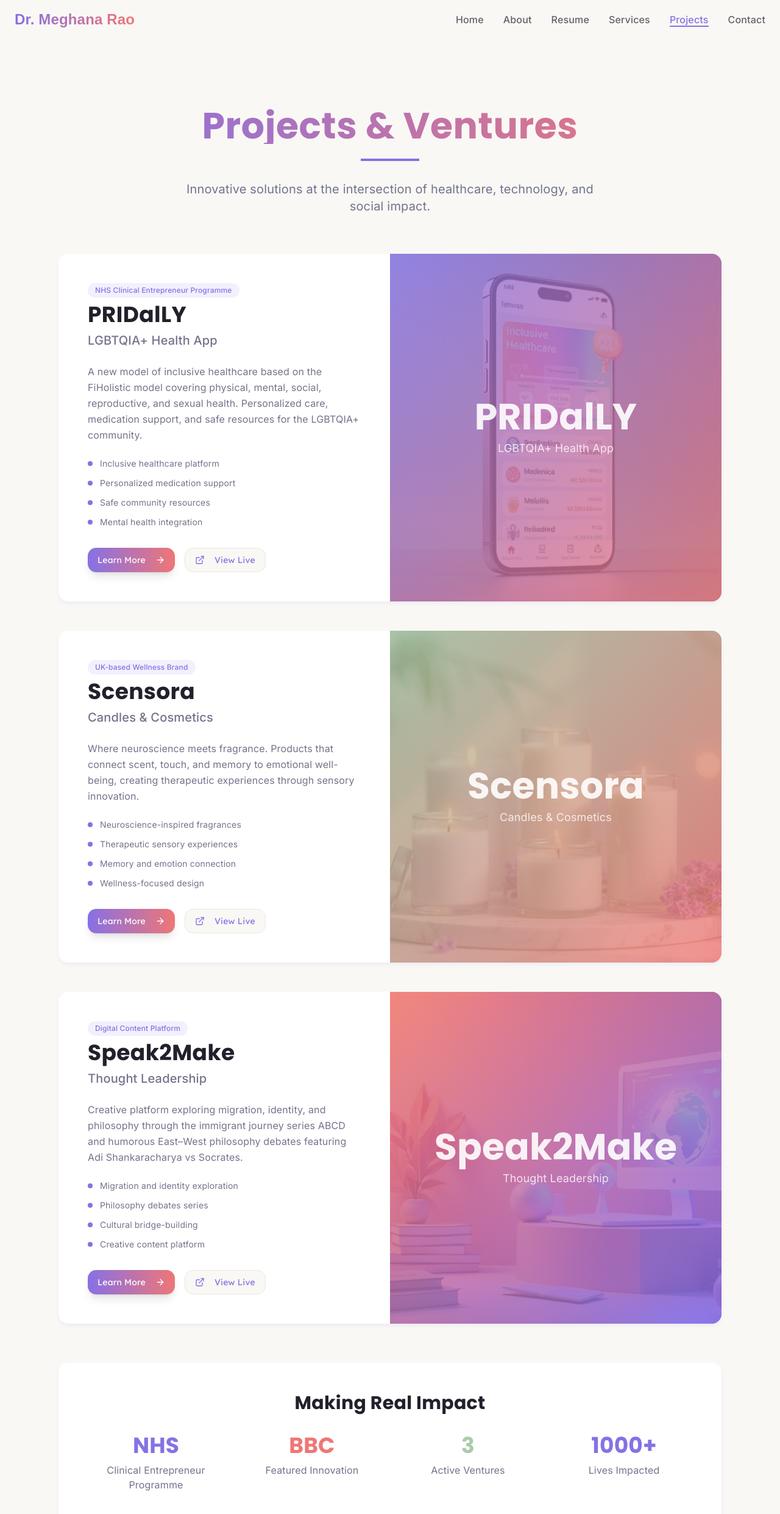
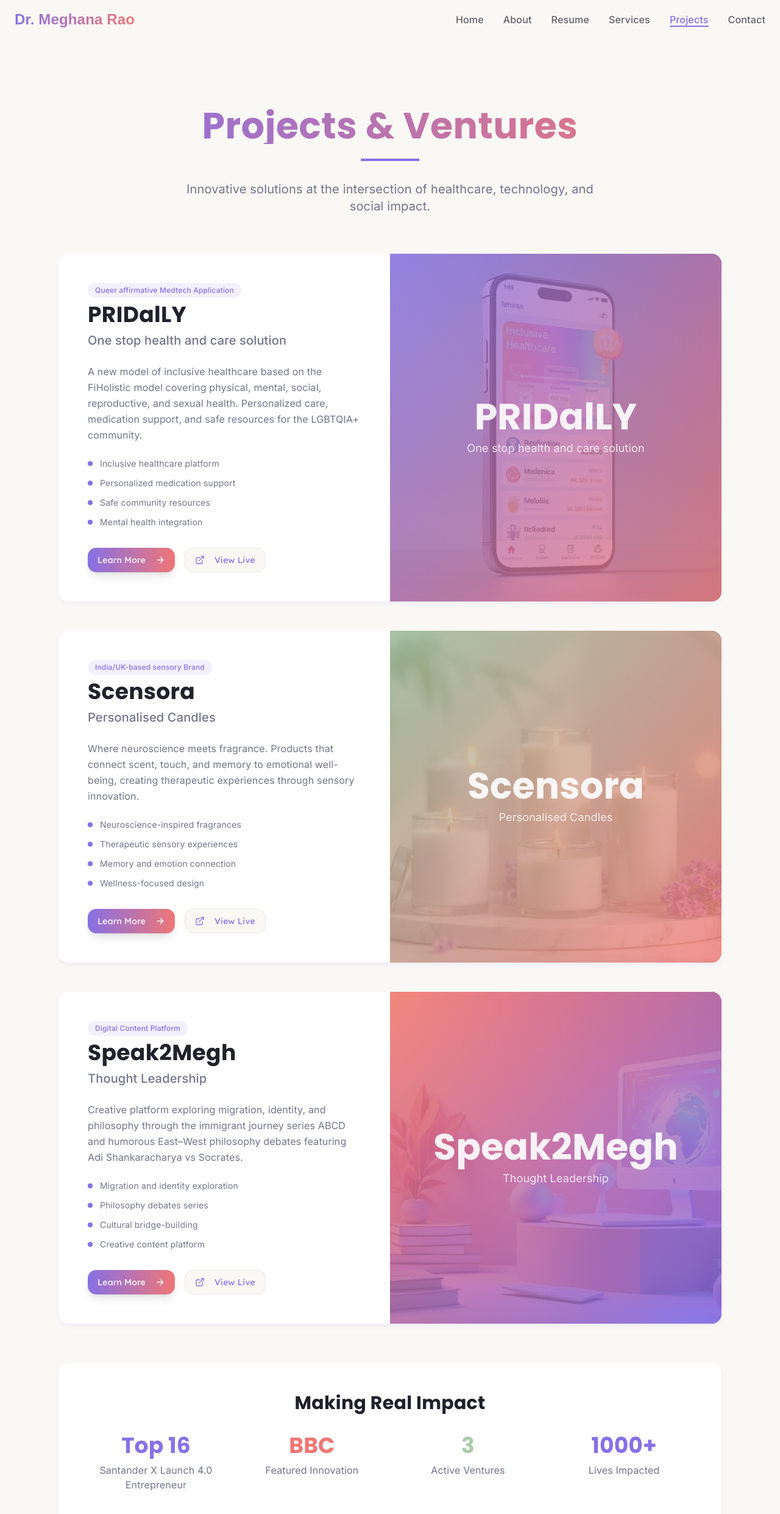
Before and after one commit to kagodamos148/meghana-portfolio, a React (Vite) app: page /projects in a window 1280 px wide. Shown: the top 2482 px of the page at 61% size. Built offline with nearby package versions, Linux system fonts and the light colour scheme; the HTML template or start-up script is replaced by a standard one; a web font is replaced by a local one.

Commit message:
Minor modifications

```diff
--- a/src/components/ProjectCarousel.tsx
+++ b/src/components/ProjectCarousel.tsx
@@ -10,7 +10,6 @@
     title: "PRIDalLY",
     subtitle: "LGBTQIA+ Health App",
     description: "A new model of inclusive healthcare based on the FiHolistic model covering physical, mental, social, reproductive, and sexual health.",
-    status: "NHS Clinical Entrepreneur Programme",
     color: "from-primary to-accent",
     image: pradallyHero
   },
--- a/src/pages/About.tsx
+++ b/src/pages/About.tsx
@@ -83,7 +83,7 @@
                   <h3 className="text-lg lg:text-xl font-heading font-semibold">Recognitions</h3>
                 </div>
                 <div className="space-y-2 text-sm font-body text-muted-foreground relative z-10">
-                  <p>NHS Clinical Entrepreneur</p>
+                  <p>Santander X 4.0 - Top 16 entrepreneur</p>
                   <p>Tata Scholar</p>
                   <p>BBC-featured speaker</p>
                 </div>
--- a/src/pages/Contact.tsx
+++ b/src/pages/Contact.tsx
@@ -9,19 +9,19 @@
     {
       name: 'Email',
       icon: Mail,
-      href: 'mailto:contact@meghanarao.com',
+      href: 'mailto:speaktomegh@gmail.com',
       color: 'hover:text-primary'
     },
     {
       name: 'LinkedIn',
       icon: Linkedin,
-      href: '#',
+      href: 'https://www.linkedin.com/in/dr-meghana-nadendla-gmbpss-88a346128/',
       color: 'hover:text-blue-600'
     },
     {
       name: 'Instagram',
       icon: Instagram,
-      href: '#',
+      href: 'https://www.instagram.com/speaktomegh/',
       color: 'hover:text-pink-600'
     }
   ];
@@ -102,7 +102,7 @@
                     </div>
                     <div>
                       <p className="font-heading font-semibold">Location</p>
-                      <p className="text-muted-foreground">United Kingdom</p>
+                      <p className="text-muted-foreground">Cambridge, United Kingdom</p>
                     </div>
                   </div>
 
@@ -112,7 +112,7 @@
                     </div>
                     <div>
                       <p className="font-heading font-semibold">Email</p>
-                      <p className="text-muted-foreground">contact@meghanarao.com</p>
+                      <p className="text-muted-foreground">speaktomegh@gmail.com</p>
                     </div>
                   </div>
                 </div>
--- a/src/pages/Index.tsx
+++ b/src/pages/Index.tsx
@@ -19,7 +19,7 @@
             </h1>
             <div className="text-lg md:text-xl lg:text-2xl font-body text-muted-foreground mb-8 animate-fade-in" style={{animationDelay: '0.2s'}}>
               <span className="text-primary font-semibold">Clinical Pharmacist</span> • {' '}
-              <span className="text-accent font-semibold">Psychologist</span> • {' '}
+              <span className="text-accent font-semibold">Pyschology trainee</span> • {' '}
               <span className="text-secondary font-semibold">Social Entrepreneur</span>
             </div>
             <div className="flex flex-col sm:flex-row gap-4 lg:gap-6 justify-center mb-12 animate-slide-up" style={{animationDelay: '0.4s'}}>
@@ -39,10 +39,10 @@
 
             {/* Floating elements */}
             <div className="flex flex-col sm:flex-row justify-center items-center space-y-4 sm:space-y-0 sm:space-x-8 text-sm text-muted-foreground animate-float">
-              <div className="flex items-center space-x-2">
+              {/* <div className="flex items-center space-x-2">
                 <div className="w-2 h-2 bg-primary rounded-full animate-pulse"></div>
                 <span>NHS Clinical Entrepreneur</span>
-              </div>
+              </div> */}
               <div className="flex items-center space-x-2">
                 <div className="w-2 h-2 bg-accent rounded-full animate-pulse" style={{animationDelay: '1s'}}></div>
                 <span>BBC Featured</span>
@@ -70,7 +70,7 @@
               <span className="text-gradient">Science & Humanity</span>
             </h2>
             <p className="text-lg lg:text-xl font-body text-muted-foreground leading-relaxed mb-8">
-              I'm Meghana Rao Nadendla, bridging clinical expertise with innovation. My work
+              I'm Meghana Rao Nadendla (Nadella), bridging clinical expertise with innovation. My work
               spans from LGBTQIA+ digital health solutions to sensory well-being products,
               always with the goal of creating more inclusive, empowering healthcare systems.
             </p>
--- a/src/pages/Projects.tsx
+++ b/src/pages/Projects.tsx
@@ -8,7 +8,7 @@
   const projects = [
     {
       title: "PRIDalLY",
-      subtitle: "LGBTQIA+ Health App",
+      subtitle: "One stop health and care solution",
       description: "A new model of inclusive healthcare based on the FiHolistic model covering physical, mental, social, reproductive, and sexual health. Personalized care, medication support, and safe resources for the LGBTQIA+ community.",
       features: [
         "Inclusive healthcare platform",
@@ -16,13 +16,13 @@
         "Safe community resources",
         "Mental health integration"
       ],
-      status: "NHS Clinical Entrepreneur Programme",
+      status: "Queer affirmative Medtech Application",
       color: "from-primary to-accent",
       image: pradallyHero
     },
     {
       title: "Scensora",
-      subtitle: "Candles & Cosmetics",
+      subtitle: "Personalised Candles",
       description: "Where neuroscience meets fragrance. Products that connect scent, touch, and memory to emotional well-being, creating therapeutic experiences through sensory innovation.",
       features: [
         "Neuroscience-inspired fragrances",
@@ -30,12 +30,12 @@
         "Memory and emotion connection",
         "Wellness-focused design"
       ],
-      status: "UK-based Wellness Brand",
+      status: "India/UK-based sensory Brand",
       color: "from-secondary to-accent",
       image: scensoraHero
     },
     {
-      title: "Speak2Make",
+      title: "Speak2Megh",
       subtitle: "Thought Leadership",
       description: "Creative platform exploring migration, identity, and philosophy through the immigrant journey series ABCD and humorous East–West philosophy debates featuring Adi Shankaracharya vs Socrates.",
       features: [
@@ -138,8 +138,8 @@
             <h3 className="text-3xl font-heading font-bold mb-8">Making Real Impact</h3>
             <div className="grid md:grid-cols-4 gap-8">
               <div>
-                <div className="text-4xl font-heading font-bold text-primary mb-2">NHS</div>
-                <p className="font-body text-muted-foreground">Clinical Entrepreneur Programme</p>
+                <div className="text-4xl font-heading font-bold text-primary mb-2">Top 16</div>
+                <p className="font-body text-muted-foreground">Santander X Launch 4.0 Entrepreneur</p>
               </div>
               <div>
                 <div className="text-4xl font-heading font-bold text-accent mb-2">BBC</div>
```
